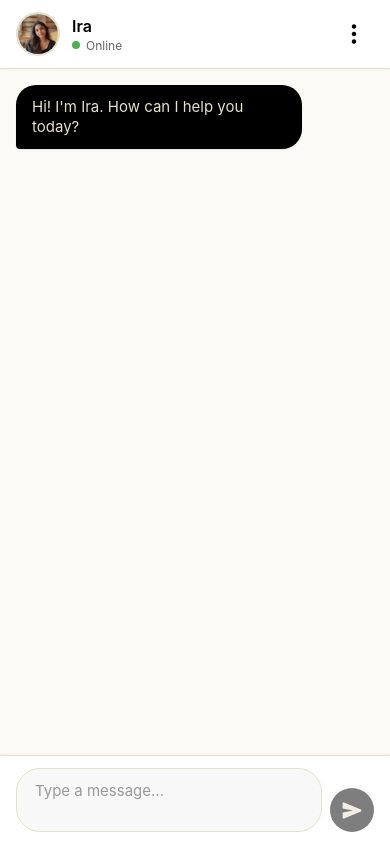
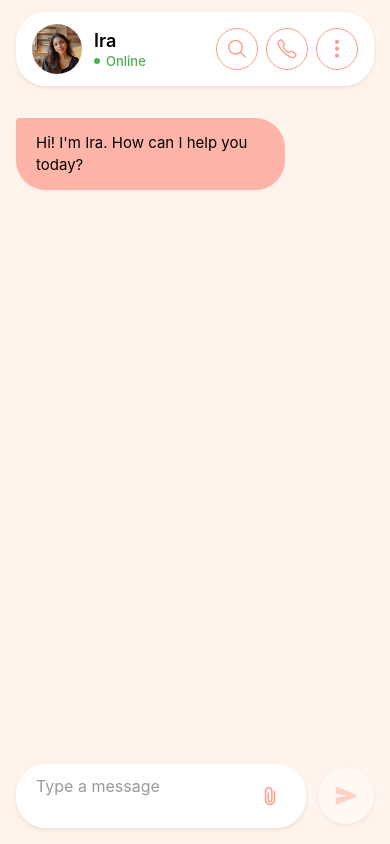
Before and after one commit to arjun-vegeta/rumik-ai-app, a React Native app: screen /Chat in a window 390 px wide. Built offline with nearby package versions, Linux system fonts and the light colour scheme.

Commit message:
add pink theme

```diff
--- a/package.json
+++ b/package.json
@@ -16,6 +16,7 @@
     "axios": "^1.13.2",
     "expo": "~54.0.23",
     "expo-font": "~14.0.9",
+    "expo-linear-gradient": "~14.0.1",
     "expo-status-bar": "~3.0.8",
     "lottie-react-native": "~7.3.1",
     "react": "19.1.0",
--- a/src/components/PhoneAuthModal.js
+++ b/src/components/PhoneAuthModal.js
@@ -12,6 +12,7 @@ import {
   Keyboard,
   Dimensions,
 } from 'react-native';
+import { LinearGradient } from 'expo-linear-gradient';
 import { Ionicons } from '@expo/vector-icons';
 import AsyncStorage from '@react-native-async-storage/async-storage';
 
@@ -214,8 +215,13 @@ export default function PhoneAuthModal({ navigation, route }) {
           },
         ]}
       >
-        {/* Handle Bar */}
-        <View style={styles.handleBar} />
+        <LinearGradient
+          colors={['#FFFDF6', '#FFF4EC', '#FFBFB4']}
+          locations={[0, 0.27, 1]}
+          style={styles.gradient}
+        >
+          {/* Handle Bar */}
+          <View style={styles.handleBar} />
 
         <KeyboardAvoidingView
           behavior={Platform.OS === 'ios' ? 'padding' : 'height'}
@@ -365,6 +371,7 @@ export default function PhoneAuthModal({ navigation, route }) {
             </Animated.View>
           </View>
         </KeyboardAvoidingView>
+        </LinearGradient>
       </Animated.View>
     </View>
   );
@@ -380,10 +387,10 @@ const styles = StyleSheet.create({
     backgroundColor: 'rgba(0, 0, 0, 0.5)',
   },
   modalContainer: {
-    backgroundColor: '#FCFAF7',
     borderTopLeftRadius: 24,
     borderTopRightRadius: 24,
     height: height * 0.9,
+    overflow: 'hidden',
     shadowColor: '#000000',
     shadowOffset: {
       width: 0,
@@ -392,6 +399,11 @@ const styles = StyleSheet.create({
     shadowOpacity: 0.15,
     shadowRadius: 12,
     elevation: 10,
+  },
+  gradient: {
+    flex: 1,
+    borderTopLeftRadius: 24,
+    borderTopRightRadius: 24,
   },
   keyboardView: {
     flex: 1,
@@ -427,7 +439,7 @@ const styles = StyleSheet.create({
   },
   subtitle: {
     fontSize: 15,
-    color: '#666666',
+    color: '#393939ff',
     textAlign: 'center',
   },
   phoneNumberRow: {
@@ -462,8 +474,8 @@ const styles = StyleSheet.create({
     flexDirection: 'row',
     alignItems: 'center',
     backgroundColor: '#FFFFFF',
-    borderWidth: 2,
-    borderColor: '#E5E0CD',
+    borderWidth: 1,
+    borderColor: '#000000',
     borderRadius: 12,
     paddingHorizontal: 16,
     paddingVertical: 4,
@@ -499,8 +511,8 @@ const styles = StyleSheet.create({
     width: 48,
     height: 56,
     backgroundColor: '#FFFFFF',
-    borderWidth: 2,
-    borderColor: '#E5E0CD',
+    borderWidth: 1,
+    borderColor: '#000000',
     borderRadius: 12,
     fontSize: 24,
     fontWeight: '600',
@@ -553,6 +565,6 @@ const styles = StyleSheet.create({
   },
   timerText: {
     fontSize: 15,
-    color: '#999999',
+    color: '#393939ff',
   },
 });
--- a/src/screens/ChatScreen.js
+++ b/src/screens/ChatScreen.js
@@ -15,6 +15,7 @@ import {
   Image
 } from 'react-native';
 import { SafeAreaView } from 'react-native-safe-area-context';
+import { LinearGradient } from 'expo-linear-gradient';
 import AsyncStorage from '@react-native-async-storage/async-storage';
 import axios from 'axios';
 import { Ionicons } from '@expo/vector-icons';
@@ -300,7 +301,9 @@ export default function ChatScreen({ navigation, route }) {
   };
 
   return (
+    <View style={styles.gradient}>
       <SafeAreaView style={styles.container} edges={['top']}>
+        <View style={styles.headerWrapper}>
           <View style={styles.header}>
             <Image
               source={require('../../assets/ira-dp.avif')}
@@ -313,12 +316,22 @@ export default function ChatScreen({ navigation, route }) {
                 <Text style={styles.onlineText}>Online</Text>
               </View>
             </View>
+
+            <View style={styles.headerActions}>
+              <TouchableOpacity style={styles.iconButton}>
+                <Ionicons name="search-outline" size={22} color="#FF9B8A" />
+              </TouchableOpacity>
+              <TouchableOpacity style={styles.iconButton}>
+                <Ionicons name="call-outline" size={22} color="#FF9B8A" />
+              </TouchableOpacity>
               <TouchableOpacity
-          style={styles.menuButton}
+                style={styles.iconButton}
                 onPress={() => setShowMenu(!showMenu)}
               >
-          <Ionicons name="ellipsis-vertical" size={24} color="#000000" />
+                <Ionicons name="ellipsis-vertical" size={22} color="#FF9B8A" />
               </TouchableOpacity>
+            </View>
+          </View>
 
           {showMenu && (
             <>
@@ -390,81 +403,81 @@ export default function ChatScreen({ navigation, route }) {
                 style={styles.scrollButtonInner}
                 onPress={scrollToBottom}
               >
-                <Ionicons name="arrow-down" size={24} color="#000000" />
+                <Ionicons name="arrow-down" size={24} color="#FF9B8A" />
               </TouchableOpacity>
             </Animated.View>
           )}
+          <View style={styles.inputWrapper}>
             <TextInput
               style={styles.input}
-            placeholder="Type a message..."
+              placeholder="Type a message"
               placeholderTextColor="#999999"
               value={inputText}
               onChangeText={setInputText}
               multiline
               maxLength={500}
             />
+            <TouchableOpacity style={styles.attachButton}>
+              <Ionicons name="attach-outline" size={24} color="#FF9B8A" />
+            </TouchableOpacity>
+          </View>
           <TouchableOpacity
             style={[styles.sendButton, !inputText.trim() && styles.sendButtonDisabled]}
             onPress={sendMessage}
             disabled={!inputText.trim() || isLoading}
           >
-            <Ionicons name="send" size={20} color="#E5E0CD" />
+            <Ionicons name="send" size={22} color="#FF9B8A" />
           </TouchableOpacity>
         </View>
       </View>
       </SafeAreaView>
+    </View>
   );
 }
 
 const styles = StyleSheet.create({
+  gradient: {
+    flex: 1,
+    backgroundColor: '#FFF4EC',
+  },
   container: {
     flex: 1,
-    backgroundColor: '#FCFAF7',
+    backgroundColor: 'transparent',
+  },
+  headerWrapper: {
+    paddingHorizontal: 16,
+    paddingTop: 12,
+    paddingBottom: 16,
+    backgroundColor: 'transparent',
   },
   header: {
     flexDirection: 'row',
     alignItems: 'center',
+    backgroundColor: '#FFFFFF',
+    borderRadius: 30,
     paddingHorizontal: 16,
     paddingVertical: 12,
-    backgroundColor: '#FFFFFF',
-    borderBottomWidth: 1,
-    borderBottomColor: '#E5E0CD',
     shadowColor: '#000000',
     shadowOffset: {
       width: 0,
-      height: 1,
+      height: 2,
     },
-    shadowOpacity: 0.05,
-    shadowRadius: 2,
+    shadowOpacity: 0.08,
+    shadowRadius: 4,
     elevation: 2,
-    zIndex: 100,
   },
   avatarImage: {
-    width: 44,
-    height: 44,
-    borderRadius: 22,
-    borderWidth: 2,
-    borderColor: '#E5E0CD',
-  },
-  avatarSmall: {
-    width: 44,
-    height: 44,
-    borderRadius: 22,
-    backgroundColor: '#000000',
-    justifyContent: 'center',
-    alignItems: 'center',
-  },
-  avatarSmallText: {
-    fontSize: 20,
-    fontWeight: '600',
-    color: '#E5E0CD',
+    width: 50,
+    height: 50,
+    borderRadius: 25,
+    borderWidth: 0,
   },
   headerInfo: {
     marginLeft: 12,
     flex: 1,
   },
   headerName: {
-    fontSize: 16,
+    fontSize: 18,
     fontWeight: '600',
     color: '#000000',
   },
@@ -474,23 +487,34 @@ const styles = StyleSheet.create({
     marginTop: 2,
   },
   onlineDot: {
-    width: 8,
-    height: 8,
-    borderRadius: 4,
+    width: 6,
+    height: 6,
+    borderRadius: 3,
     backgroundColor: '#4CAF50',
     marginRight: 6,
   },
   onlineText: {
-    fontSize: 12,
-    color: '#666666',
+    fontSize: 13,
+    color: '#4CAF50',
+    fontWeight: '500',
   },
-  messageCounter: {
-    fontSize: 14,
-    fontWeight: '600',
-    color: '#666666',
+  headerActions: {
+    flexDirection: 'row',
+    gap: 8,
+  },
+  iconButton: {
+    width: 42,
+    height: 42,
+    borderRadius: 21,
+    backgroundColor: 'transparent',
+    justifyContent: 'center',
+    alignItems: 'center',
+    borderWidth: 1.5,
+    borderColor: '#FF9B8A',
   },
   chatContainer: {
     flex: 1,
+    backgroundColor: 'transparent',
   },
   messagesList: {
     paddingHorizontal: 16,
@@ -506,33 +530,36 @@ const styles = StyleSheet.create({
     alignItems: 'flex-end',
   },
   messageBubble: {
-    maxWidth: '80%',
-    paddingHorizontal: 16,
-    paddingVertical: 12,
-    borderRadius: 20,
+    maxWidth: '75%',
+    paddingHorizontal: 20,
+    paddingVertical: 14,
+    borderRadius: 30,
     shadowColor: '#000000',
     shadowOffset: {
       width: 0,
       height: 1,
     },
-    shadowOpacity: 0.08,
+    shadowOpacity: 0.05,
     shadowRadius: 2,
     elevation: 1,
   },
   iraBubble: {
-    backgroundColor: '#000000',
-    borderBottomLeftRadius: 4,
+    backgroundColor: '#FFB4A8',
+    borderRadius: 30,
+    borderTopLeftRadius: 4,
   },
   userBubble: {
-    backgroundColor: '#f4f0de',
-    borderBottomRightRadius: 4,
+    backgroundColor: '#FFFFFF',
+    borderRadius: 30,
+    borderTopRightRadius: 4,
+
   },
   messageText: {
     fontSize: 15,
-    lineHeight: 20,
+    lineHeight: 22,
   },
   iraText: {
-    color: '#E5E0CD',
+    color: '#000000',
   },
   userText: {
     color: '#000000',
@@ -546,7 +573,7 @@ const styles = StyleSheet.create({
   loadingText: {
     marginLeft: 12,
     fontSize: 14,
-    color: '#666666',
+    color: '#999999',
     fontStyle: 'italic',
   },
   typingIndicator: {
@@ -558,65 +585,75 @@ const styles = StyleSheet.create({
     width: 6,
     height: 6,
     borderRadius: 3,
-    backgroundColor: '#000000',
+    backgroundColor: '#FF9B8A',
   },
   inputContainer: {
     flexDirection: 'row',
-    alignItems: 'flex-end',
+    alignItems: 'center',
     paddingHorizontal: 16,
-    paddingVertical: 12,
+    paddingVertical: 16,
+    backgroundColor: 'transparent',
+    borderTopWidth: 0,
+    position: 'relative',
+    gap: 12,
+  },
+  inputWrapper: {
+    flex: 1,
+    flexDirection: 'row',
+    alignItems: 'center',
     backgroundColor: '#FFFFFF',
-    borderTopWidth: 1,
-    borderTopColor: '#E5E0CD',
-    position: 'relative',
+    borderRadius: 30,
+    paddingHorizontal: 20,
+    minHeight: 56,
     shadowColor: '#000000',
     shadowOffset: {
       width: 0,
-      height: -1,
+      height: 2,
     },
-    shadowOpacity: 0.05,
-    shadowRadius: 2,
-    elevation: 3,
+    shadowOpacity: 0.08,
+    shadowRadius: 4,
+    elevation: 2,
   },
   input: {
     flex: 1,
-    backgroundColor: '#F8F8F8',
-    borderWidth: 1,
-    borderColor: '#E5E0CD',
-    borderRadius: 24,
-    paddingHorizontal: 18,
-    paddingVertical: 12,
-    fontSize: 15,
+    fontSize: 16,
     color: '#000000',
     maxHeight: 100,
+    paddingVertical: 12,
+  },
+  attachButton: {
+    padding: 4,
+    marginLeft: 8,
   },
   sendButton: {
-    width: 44,
-    height: 44,
-    borderRadius: 22,
-    backgroundColor: '#000000',
+    width: 56,
+    height: 56,
+    borderRadius: 28,
+    backgroundColor: '#ffffffff',
     justifyContent: 'center',
     alignItems: 'center',
-    marginLeft: 8,
+    shadowColor: '#000000',
+    shadowOffset: {
+      width: 0,
+      height: 2,
+    },
+    shadowOpacity: 0.15,
+    shadowRadius: 4,
+    elevation: 3,
   },
   sendButtonDisabled: {
-    opacity: 0.5,
-  },
-  sendButtonText: {
-    fontSize: 20,
-    color: '#E5E0CD',
-    fontWeight: '600',
+    opacity: 0.4,
   },
   scrollToBottomButton: {
     position: 'absolute',
-    bottom: 90,
-    right: 16,
+    bottom: 100,
+    right: 24,
     zIndex: 10,
   },
   scrollButtonInner: {
-    width: 44,
-    height: 44,
-    borderRadius: 22,
+    width: 48,
+    height: 48,
+    borderRadius: 24,
     backgroundColor: '#FFFFFF',
     justifyContent: 'center',
     alignItems: 'center',
@@ -625,14 +662,11 @@ const styles = StyleSheet.create({
       width: 0,
       height: 2,
     },
-    shadowOpacity: 0.25,
-    shadowRadius: 3.84,
+    shadowOpacity: 0.15,
+    shadowRadius: 4,
     elevation: 5,
-    borderWidth: 1,
-    borderColor: '#E5E0CD',
-  },
-  menuButton: {
-    padding: 8,
+    borderWidth: 1.5,
+    borderColor: '#FF9B8A',
   },
   menuOverlay: {
     position: 'absolute',
@@ -644,12 +678,12 @@ const styles = StyleSheet.create({
   },
   menuDropdown: {
     position: 'absolute',
-    top: 50,
+    top: 60,
     right: 16,
     backgroundColor: '#FFFFFF',
-    borderRadius: 12,
-    borderWidth: 1,
-    borderColor: '#E5E0CD',
+    borderRadius: 16,
+    borderWidth: 1.5,
+    borderColor: '#FF9B8A',
     shadowColor: '#000000',
     shadowOffset: {
       width: 0,
--- a/src/screens/NewWelcomeScreen.js
+++ b/src/screens/NewWelcomeScreen.js
@@ -9,6 +9,7 @@ import {
   Image,
 } from 'react-native';
 import { SafeAreaView } from 'react-native-safe-area-context';
+import { LinearGradient } from 'expo-linear-gradient';
 import { Ionicons } from '@expo/vector-icons';
 import LottieView from 'lottie-react-native';
 import AsyncStorage from '@react-native-async-storage/async-storage';
@@ -131,8 +132,13 @@ export default function WelcomeScreen({ navigation }) {
   };
 
   return (
-    <SafeAreaView style={styles.container}>
-      <View style={styles.content}>
+    <LinearGradient
+      colors={['#FFFDF6', '#FFF4EC', '#FFBFB4']}
+      locations={[0, 0.27, 1]}
+      style={styles.gradient}
+    >
+      <SafeAreaView style={styles.container}>
+        <View style={styles.content}>
         {/* Header Section */}
         <Animated.View
           style={[
@@ -264,14 +270,18 @@ export default function WelcomeScreen({ navigation }) {
           </View>
         </Animated.View>
       </View>
-    </SafeAreaView>
+      </SafeAreaView>
+    </LinearGradient>
   );
 }
 
 const styles = StyleSheet.create({
+  gradient: {
+    flex: 1,
+  },
   container: {
     flex: 1,
-    backgroundColor: '#FCFAF7',
+    backgroundColor: 'transparent',
   },
   content: {
     flex: 1,
@@ -355,7 +365,7 @@ const styles = StyleSheet.create({
     justifyContent: 'center',
     backgroundColor: '#FFFFFF',
     borderWidth: 1,
-    borderColor: '#E5E0CD',
+    borderColor: '#000000',
     borderRadius: 12,
     paddingVertical: 4,
     shadowColor: '#000000',
@@ -372,7 +382,8 @@ const styles = StyleSheet.create({
     marginRight: 8,
   },
   phoneInputPlaceholder: {
-    color: '#999999',
+    color: '#393939ff',
+    fontWeight: '600',
     fontSize: 15,
     letterSpacing: 0,
   },
@@ -405,8 +416,8 @@ const styles = StyleSheet.create({
     alignItems: 'center',
   },
   guestButtonText: {
-    color: '#999999',
-    fontSize: 15,
+    color: '#393939ff',
+    fontSize: 16,
     fontWeight: '500',
   },
   poweredByContainer: {
@@ -418,10 +429,10 @@ const styles = StyleSheet.create({
   },
   poweredByText: {
     fontSize: 14,
-    color: '#999999',
+    color: '#393939ff',
   },
   logo: {
-    height: 24,
-    width: 96,
+    height: 26,
+    width: 98,
   },
 });
--- a/src/screens/SplashScreen.js
+++ b/src/screens/SplashScreen.js
@@ -1,5 +1,6 @@
 import React, { useEffect, useRef } from 'react';
 import { View, StyleSheet, Animated, Dimensions, Image } from 'react-native';
+import { LinearGradient } from 'expo-linear-gradient';
 
 const { width, height } = Dimensions.get('window');
 
@@ -41,6 +42,11 @@ export default function SplashScreen({ onFinish }) {
   });
 
   return (
+    <LinearGradient
+      colors={['#FFFDF6', '#FFF4EC', '#FFBFB4']}
+      locations={[0, 0.27, 1]}
+      style={styles.gradient}
+    >
       <View style={styles.container}>
         <Animated.View
           style={{
@@ -58,13 +64,17 @@ export default function SplashScreen({ onFinish }) {
           />
         </Animated.View>
       </View>
+    </LinearGradient>
   );
 }
 
 const styles = StyleSheet.create({
+  gradient: {
+    flex: 1,
+  },
   container: {
     flex: 1,
-    backgroundColor: '#FCFAF7',
+    backgroundColor: 'transparent',
     justifyContent: 'center',
     alignItems: 'center',
   },
```
Also changed, not shown: 2 other files (tests, documents, lock files or other folders). Lines whose indentation alone changed are shown as unchanged.
